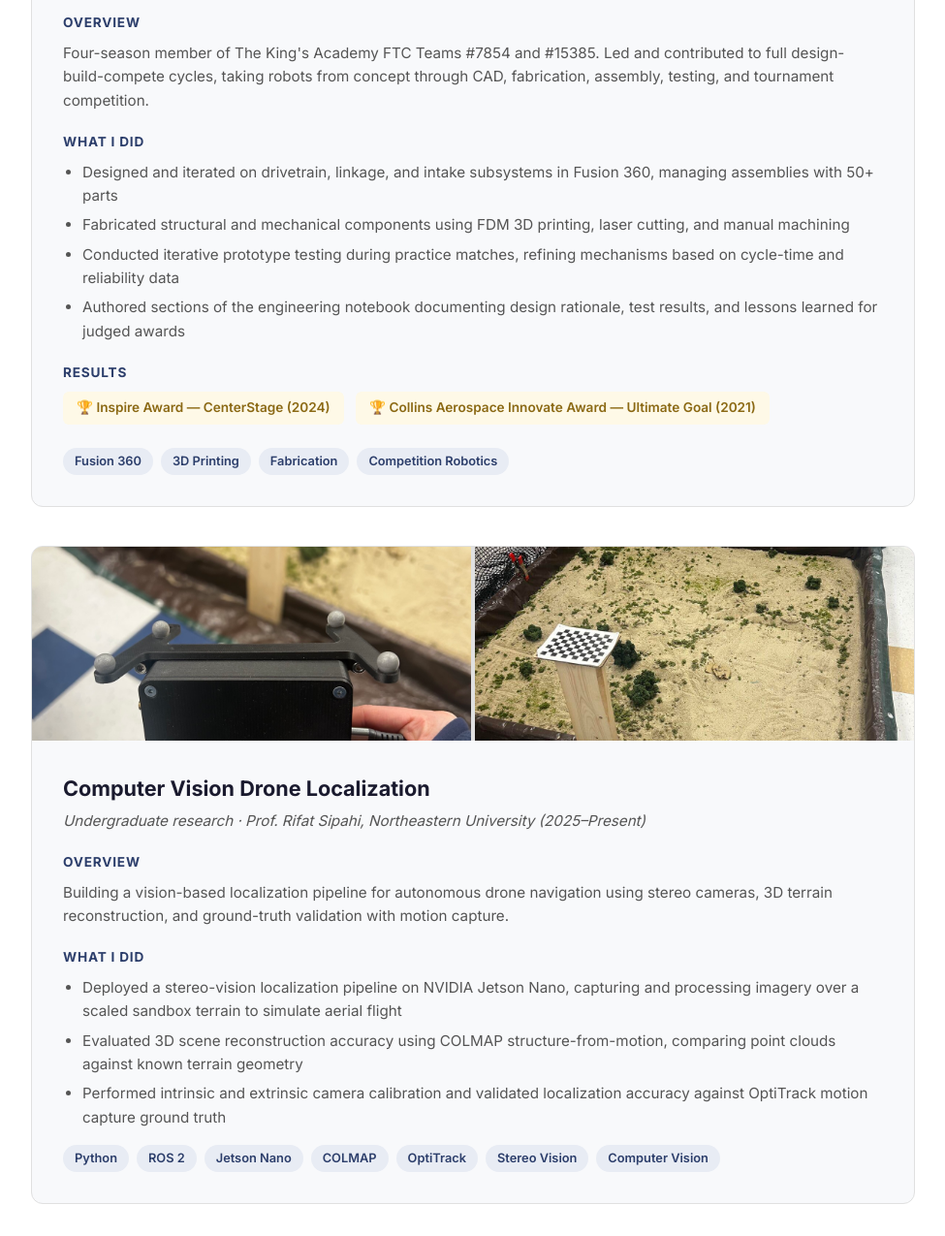
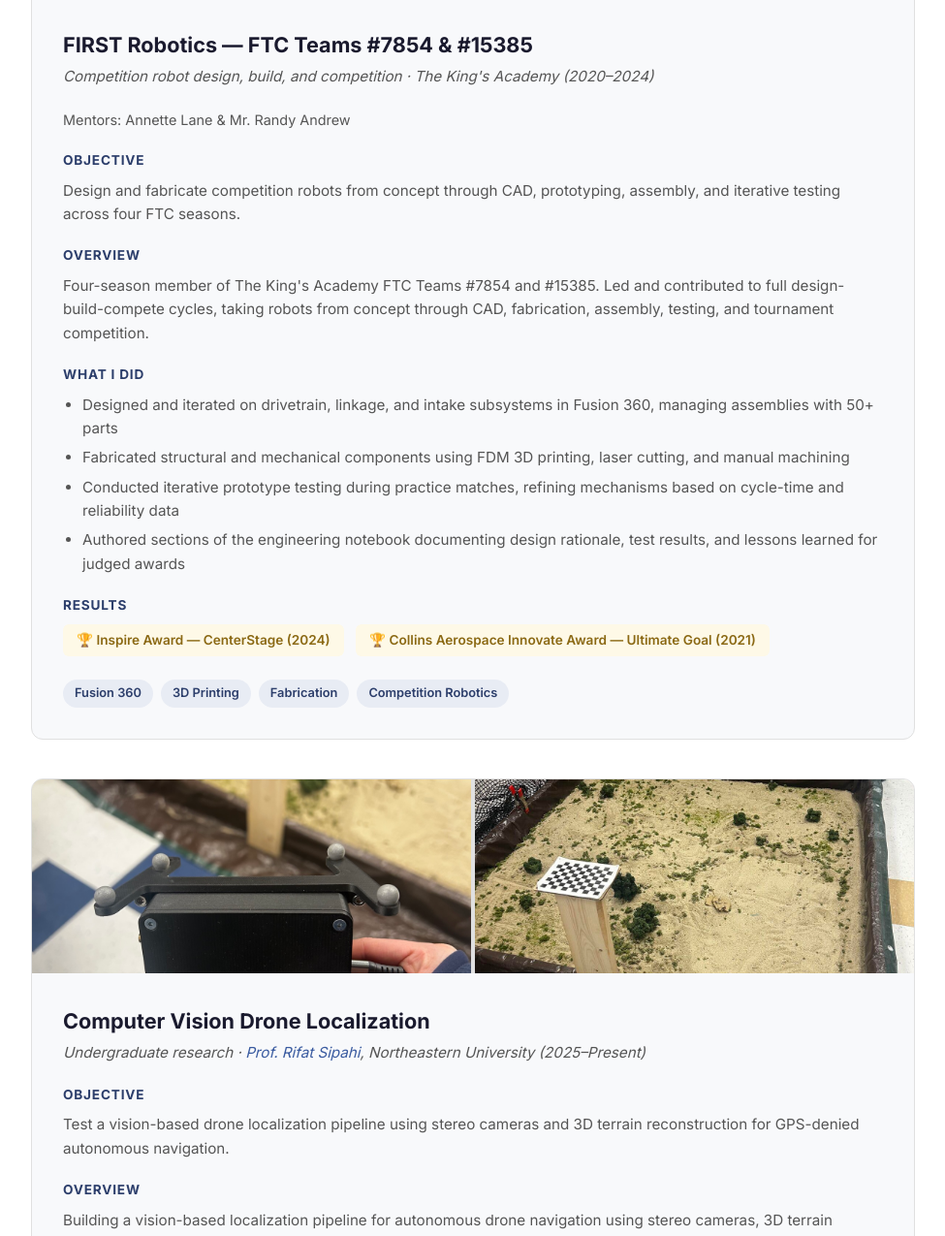
Before and after one commit to mica-wen/mica-wen.github.io, a plain HTML site: page index.html in a window 1280 px wide. Shown: the part 2647-3922 px from the top of the page at 97% size, without its empty margins (152-1127 px from the left). Drawn offline with Linux system fonts and the light colour scheme.

Commit message:
feat: add project objectives, mentors, and walker learning section
- Add one-liner Objective section above Overview in all 4 projects
- Add mentors for FIRST Robotics (Annette Lane & Mr. Randy Andrew)
- Add supervisor for Walker project (Annette Lane)
- Link Prof. Sipahi name to NEU faculty page in CV drone project
- Add Learning section to Walker (IRB discontinuation note)
- Add .project-mentor CSS style

```diff
--- a/index.html
+++ b/index.html
@@ -187,6 +187,14 @@
                         Electric Racing (2025&ndash;Present)
                     </p>
 
+                    <h4>Objective</h4>
+                    <p>
+                        Test and validate liquid cooling systems for electric
+                        motors, including pumps, radiators, and coolant paths,
+                        to improve powertrain reliability under varying thermal
+                        loads.
+                    </p>
+
                     <h4>Overview</h4>
                     <p>
                         Designing and validating liquid cooling subsystems for
@@ -284,6 +292,16 @@
                         Competition robot design, build, and competition
                         &middot; The King's Academy (2020&ndash;2024)
                     </p>
+                    <p class="project-mentor">
+                        Mentors: Annette Lane &amp; Mr. Randy Andrew
+                    </p>
+
+                    <h4>Objective</h4>
+                    <p>
+                        Design and fabricate competition robots from concept
+                        through CAD, prototyping, assembly, and iterative
+                        testing across four FTC seasons.
+                    </p>
 
                     <h4>Overview</h4>
                     <p>
@@ -362,8 +380,20 @@
                 <div class="project-body">
                     <h3>Computer Vision Drone Localization</h3>
                     <p class="project-subtitle">
-                        Undergraduate research &middot; Prof. Rifat Sipahi,
-                        Northeastern University (2025&ndash;Present)
+                        Undergraduate research &middot;
+                        <a
+                            href="https://coe.northeastern.edu/people/sipahi-rifat/"
+                            target="_blank"
+                            rel="noopener"
+                            >Prof.&nbsp;Rifat Sipahi</a
+                        >, Northeastern University (2025&ndash;Present)
+                    </p>
+
+                    <h4>Objective</h4>
+                    <p>
+                        Test a vision-based drone localization pipeline using
+                        stereo cameras and 3D terrain reconstruction for
+                        GPS-denied autonomous navigation.
                     </p>
 
                     <h4>Overview</h4>
@@ -423,6 +453,14 @@
                         Volunteer engineering project &middot; Walker Project
                         (2023)
                     </p>
+                    <p class="project-mentor">Supervisor: Annette Lane</p>
+
+                    <h4>Objective</h4>
+                    <p>
+                        Co-lead a client-driven walker redesign through
+                        requirements gathering, feasibility analysis, and CAD
+                        prototyping to improve mobility and ergonomics.
+                    </p>
 
                     <h4>Overview</h4>
                     <p>
@@ -450,6 +488,13 @@
                             client
                         </li>
                     </ul>
+
+                    <h4>Learning</h4>
+                    <p>
+                        The project was discontinued due to IRB compliance
+                        requirements and liability concerns related to human
+                        subjects testing.
+                    </p>
 
                     <div class="tags">
                         <span class="tag">Fusion 360</span>
--- a/style.css
+++ b/style.css
@@ -292,6 +292,12 @@ img {
     font-style: italic;
 }
 
+.project-body .project-mentor {
+    font-size: 0.9rem;
+    color: var(--color-text-secondary);
+    margin-bottom: 16px;
+}
+
 .project-body h4 {
     font-size: 0.85rem;
     font-weight: 700;
```
